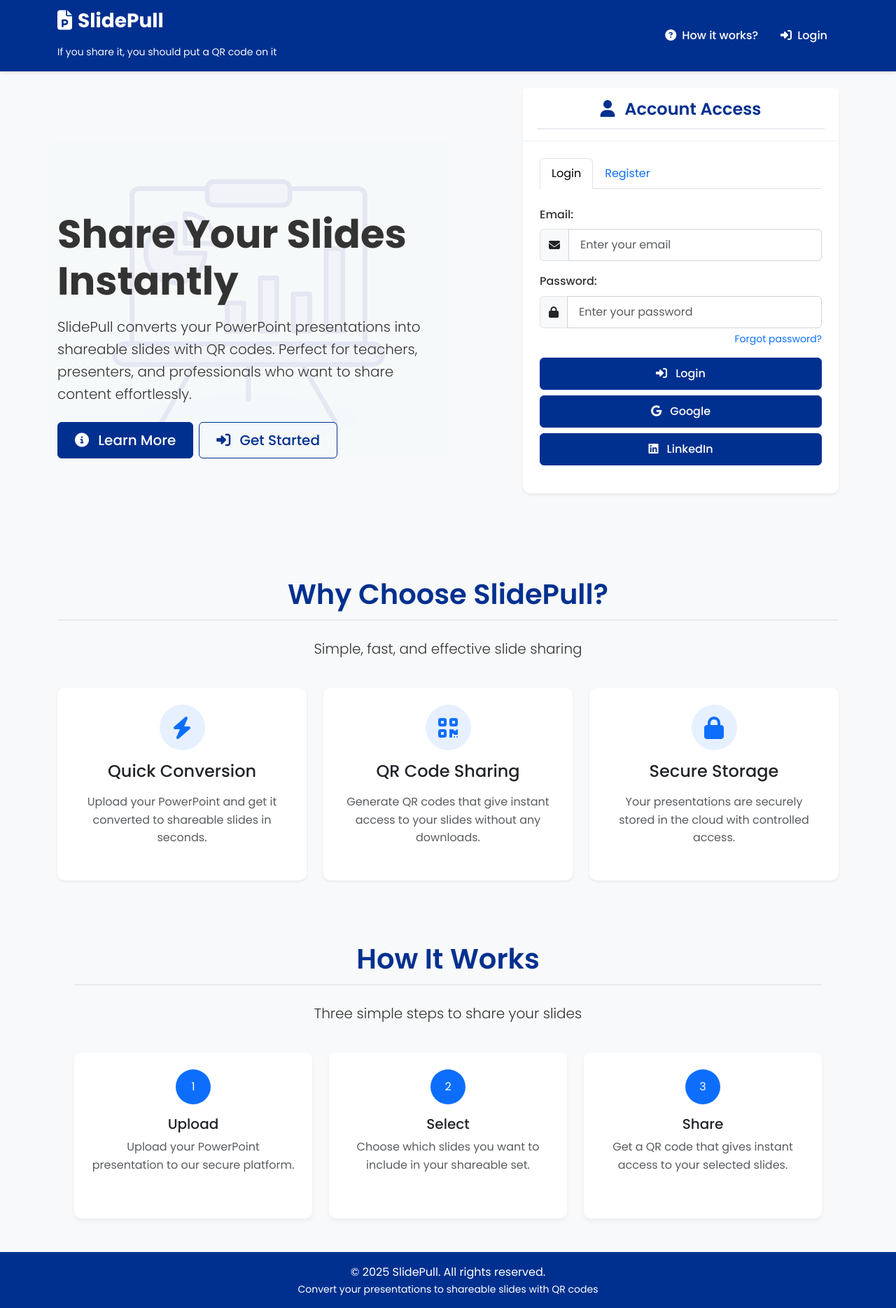
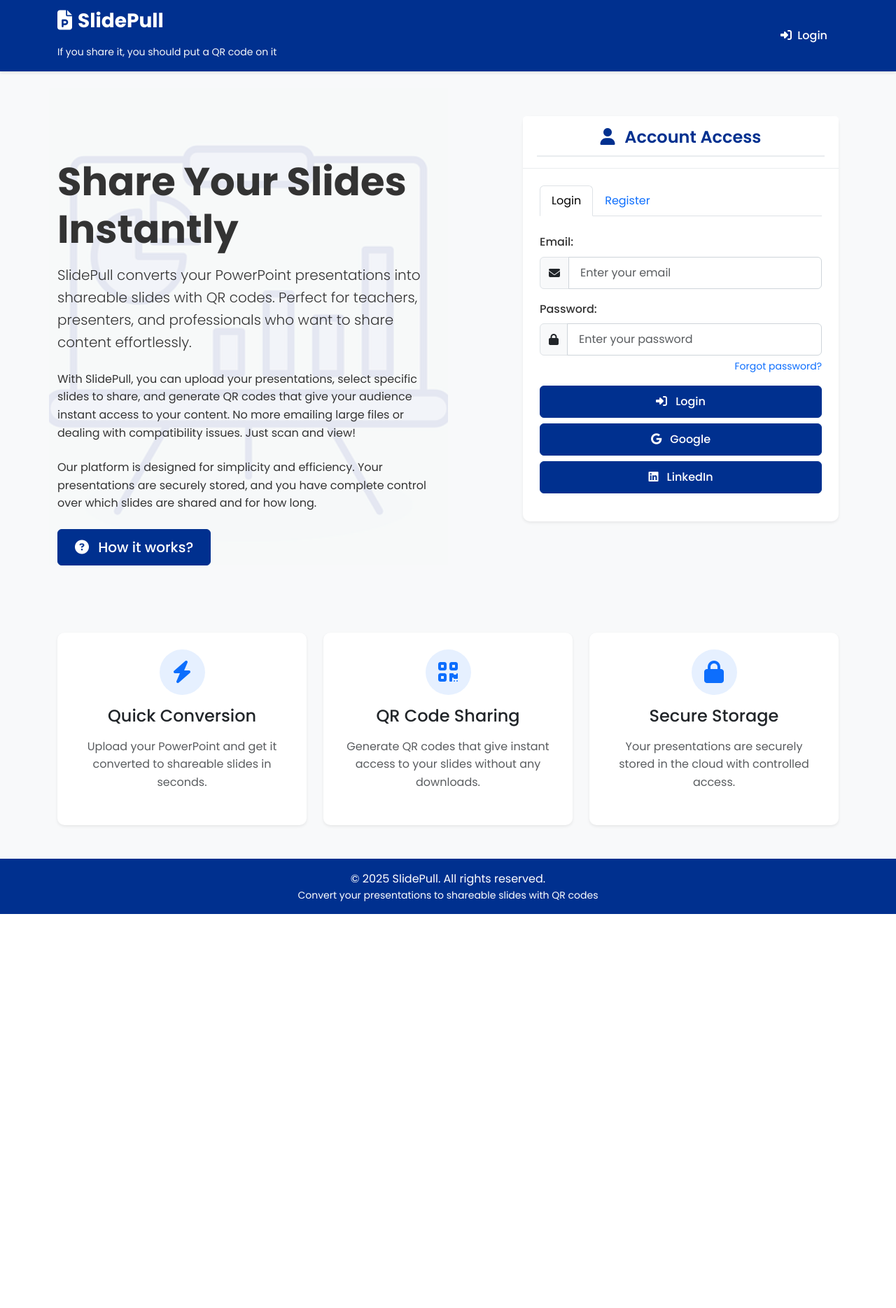
Before and after one commit to DanMGocan/dreamsofjacopo, a FastAPI app: page / in a window 1280 px wide. Shown: the whole page at 70% size. After the commit the page ends 1306 px from the top, so only its background shows below. Run offline with FastAPI, Linux system fonts and the light colour scheme; parts of the project's set-up code (start-up, migrations or seed data) failed here and were passed over; some libraries are stand-ins or nearby versions.

Commit message:
Redone home page

```diff
--- a/static/js/home.js
+++ b/static/js/home.js
@@ -53,37 +53,12 @@
         });
     }
 
-    // Special handling for the "Get Started" button to scroll to login section after showing modal
-    const getStartedButton = document.querySelector('[data-feature="get-started"]');
-    if (getStartedButton) {
-        getStartedButton.addEventListener('click', function(e) {
+    // Smooth scroll to features section when clicking on any anchor with href="#features"
+    const featureLinks = document.querySelectorAll('a[href="#features"]');
+    featureLinks.forEach(link => {
+        link.addEventListener('click', function(e) {
             e.preventDefault();
-
-            // Show the modal
-            const modal = new bootstrap.Modal(document.getElementById('notImplementedModal'));
-            modal.show();
-
-            // After modal is hidden, scroll to login section
-            document.getElementById('notImplementedModal').addEventListener('hidden.bs.modal', function () {
-                document.getElementById('login').scrollIntoView({ behavior: 'smooth' });
-            }, { once: true });
+            document.getElementById('features').scrollIntoView({ behavior: 'smooth' });
         });
-    }
-
-    // Special handling for the "Learn More" button to scroll to features section after showing modal
-    const learnMoreButton = document.querySelector('[data-feature="learn-more"]');
-    if (learnMoreButton) {
-        learnMoreButton.addEventListener('click', function(e) {
-            e.preventDefault();
-
-            // Show the modal
-            const modal = new bootstrap.Modal(document.getElementById('notImplementedModal'));
-            modal.show();
-
-            // After modal is hidden, scroll to features section
-            document.getElementById('notImplementedModal').addEventListener('hidden.bs.modal', function () {
-                document.getElementById('features').scrollIntoView({ behavior: 'smooth' });
-            }, { once: true });
-        });
-    }
+    });
 });
--- a/templates/base.html
+++ b/templates/base.html
@@ -55,11 +55,6 @@
                         </a>
                     </li>
                     {% else %}
-                    <li class="nav-item">
-                        <a class="nav-link" href="/how-it-works">
-                            <i class="fas fa-question-circle me-1"></i> How it works?
-                        </a>
-                    </li>
                     <!-- Only show Home button when not on the home page -->
                     {% if request.path != '/' %}
                     <li class="nav-item">
--- a/templates/home.html
+++ b/templates/home.html
@@ -11,12 +11,18 @@
             SlidePull converts your PowerPoint presentations into shareable slides with QR codes.
             Perfect for teachers, presenters, and professionals who want to share content effortlessly.
         </p>
+        <p class="mb-4">
+            With SlidePull, you can upload your presentations, select specific slides to share, and generate
+            QR codes that give your audience instant access to your content. No more emailing large files or
+            dealing with compatibility issues. Just scan and view!
+        </p>
+        <p class="mb-4">
+            Our platform is designed for simplicity and efficiency. Your presentations are securely stored,
+            and you have complete control over which slides are shared and for how long.
+        </p>
         <div class="d-flex flex-wrap gap-2">
-            <a href="#" class="btn btn-primary btn-lg not-implemented" data-feature="learn-more">
-                <i class="fas fa-info-circle me-2"></i> Learn More
-            </a>
-            <a href="#" class="btn btn-outline-primary btn-lg not-implemented" data-feature="get-started">
-                <i class="fas fa-sign-in-alt me-2"></i> Get Started
+            <a href="/how-it-works" class="btn btn-primary btn-lg">
+                <i class="fas fa-question-circle me-2"></i> How it works?
             </a>
         </div>
     </div>
@@ -119,11 +125,6 @@
 
 <!-- Features Section -->
 <div class="row mt-5 pt-5" id="features">
-    <div class="col-12 text-center mb-4">
-        <h2 class="section-title display-6">Why Choose SlidePull?</h2>
-        <p class="lead">Simple, fast, and effective slide sharing</p>
-    </div>
-
     <div class="col-md-4 mb-4">
         <div class="card h-100 border-0 shadow-sm">
             <div class="card-body text-center p-4">
@@ -167,44 +168,6 @@
     </div>
 </div>
 
-<!-- How It Works Section -->
-<div class="row mt-5 pt-3 bg-light-gray rounded-3 p-4">
-    <div class="col-12 text-center mb-4">
-        <h2 class="section-title display-6">How It Works</h2>
-        <p class="lead">Three simple steps to share your slides</p>
-    </div>
-
-    <div class="col-md-4 mb-4 mb-md-0">
-        <div class="card h-100 border-0">
-            <div class="card-body text-center">
-                <div class="rounded-circle bg-primary text-white d-flex align-items-center justify-content-center mx-auto mb-3" style="width: 50px; height: 50px;">1</div>
-                <h3 class="h5">Upload</h3>
-                <p class="text-muted">Upload your PowerPoint presentation to our secure platform.</p>
-            </div>
-        </div>
-    </div>
-
-    <div class="col-md-4 mb-4 mb-md-0">
-        <div class="card h-100 border-0">
-            <div class="card-body text-center">
-                <div class="rounded-circle bg-primary text-white d-flex align-items-center justify-content-center mx-auto mb-3" style="width: 50px; height: 50px;">2</div>
-                <h3 class="h5">Select</h3>
-                <p class="text-muted">Choose which slides you want to include in your shareable set.</p>
-            </div>
-        </div>
-    </div>
-
-    <div class="col-md-4">
-        <div class="card h-100 border-0">
-            <div class="card-body text-center">
-                <div class="rounded-circle bg-primary text-white d-flex align-items-center justify-content-center mx-auto mb-3" style="width: 50px; height: 50px;">3</div>
-                <h3 class="h5">Share</h3>
-                <p class="text-muted">Get a QR code that gives instant access to your selected slides.</p>
-            </div>
-        </div>
-    </div>
-</div>
-
 <link rel="stylesheet" href="{{ request.url_for('static', path='css/home.css') }}">
 
 <!-- Modal for "Not Implemented" message -->
```
